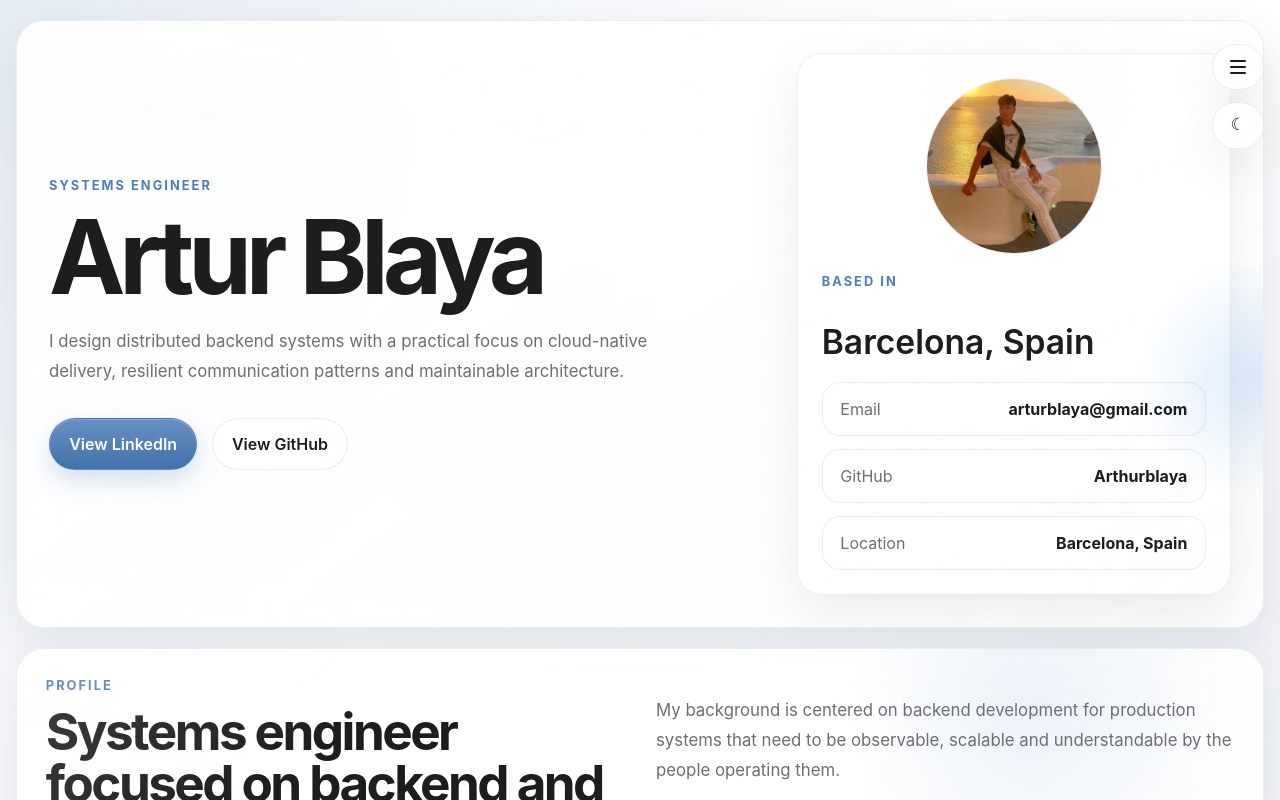
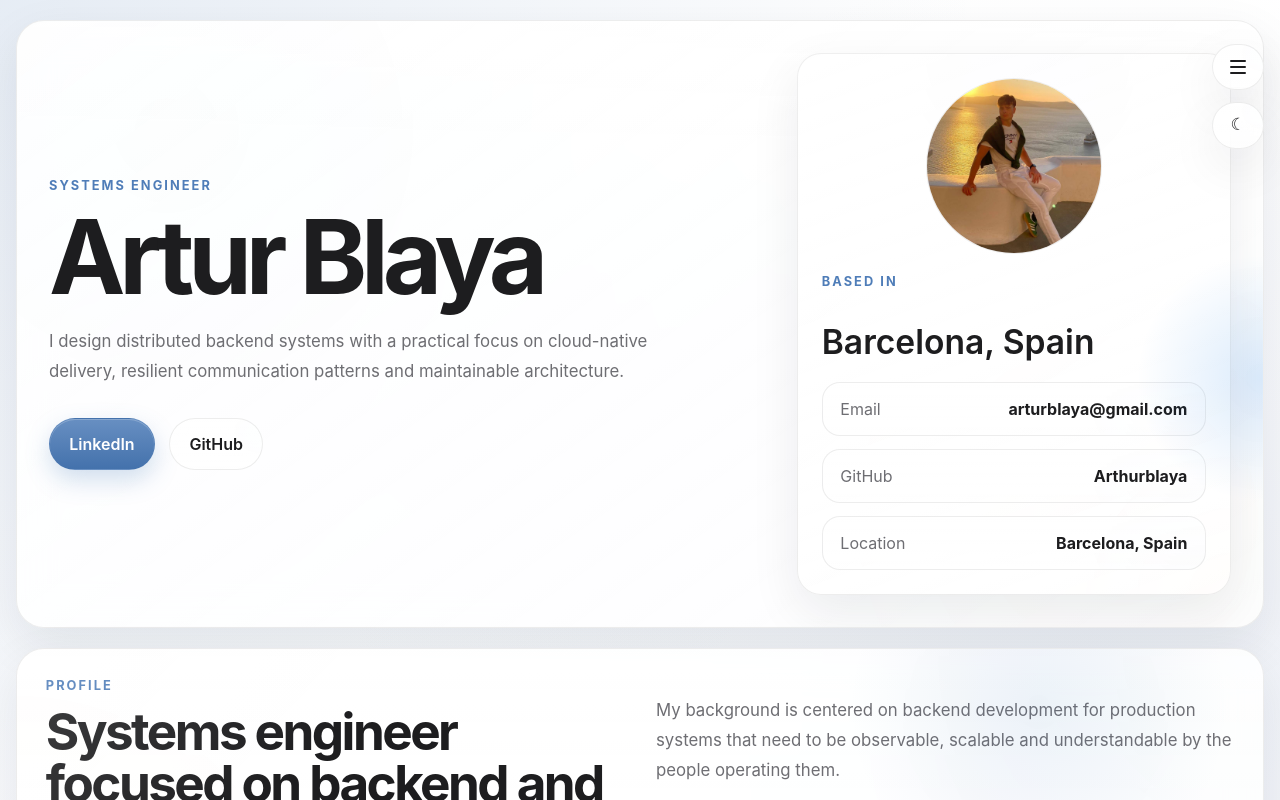
Before and after one commit to Arthurblaya/Cv-Artur-Blaya, an Angular app: page / in a window 1280 px wide. Shown: the top 800 px of the page. Built offline with nearby package versions, Linux system fonts and the light colour scheme.

Commit message:
fix: shorten hero button labels

```diff
--- a/src/app/app.html
+++ b/src/app/app.html
@@ -16,10 +16,10 @@
           target="_blank"
           rel="noreferrer"
         >
-          View LinkedIn
+          LinkedIn
         </a>
         <a class="button button-secondary" href="https://github.com/Arthurblaya/Arthurblaya" target="_blank" rel="noreferrer">
-          View GitHub
+          GitHub
         </a>
       </div>
     </div>
```
